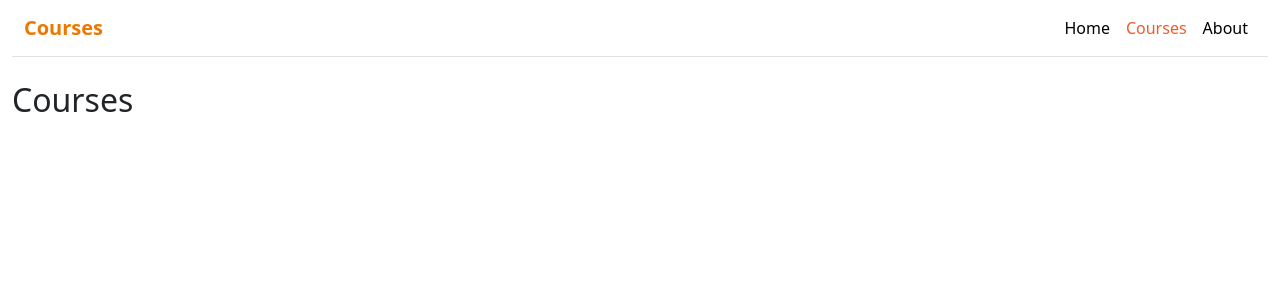
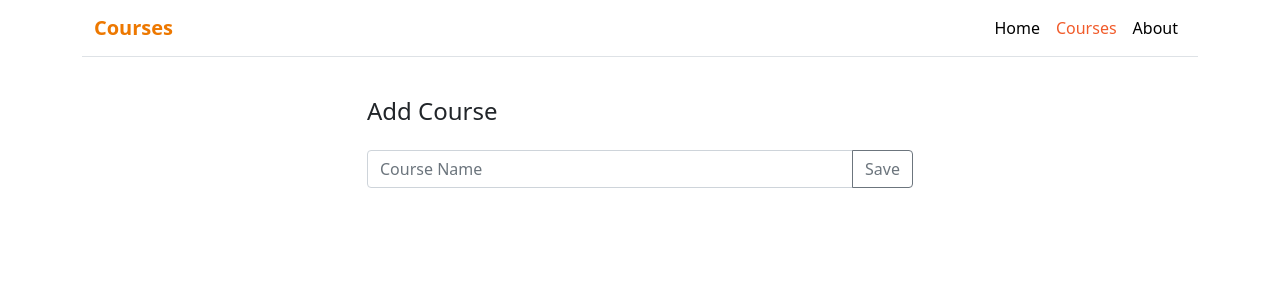
Before and after one commit to merveyyildiz/react17-redux-courselist-app, a React app: page /courses in a window 1280 px wide. Shown: the top 300 px of the page. Built offline with nearby package versions, Linux system fonts and the light colour scheme; what redux-immutable-state-invariant would draw is missing.

Commit message:
course page connected to redux

```diff
--- a/src/components/App.js
+++ b/src/components/App.js
@@ -8,7 +8,7 @@ import CoursesPage from "./courses/CoursesPage";
 
 function App() {
   return (
-    <div className="container-fluid">
+    <div className="container-md">
       <Header />
       <Switch>
         <Route exact path="/" component={HomePage} />
--- a/src/components/courses/CoursesPage.js
+++ b/src/components/courses/CoursesPage.js
@@ -1,7 +1,49 @@
-import React from "react";
+import React, {useState} from "react";
+import { useDispatch, useSelector } from 'react-redux';
+import { createCourse } from "../../redux/actions/courseActions";
 
 const CoursesPage = () => {
-  return <h2>Courses</h2>;
+  const [course, setCourse] = useState({});
+  const courses = useSelector(state => state.courses);
+  const dispatch = useDispatch();
+
+  const handleChange = (event) => {
+    setCourse({...course, title: event.target.value});
+  }
+
+  const handleSubmit = (event) => {
+    event.preventDefault();
+    dispatch(createCourse(course));
+    setCourse({});
+  }
+
+  return (
+    <div className="row">
+      <div className="col-6 offset-3">
+        <form onSubmit={handleSubmit} >
+          <h4 className="mt-3">Add Course</h4>
+
+          <div className="input-group my-4">
+            <input type="text" className="form-control" value={course.title} onChange={handleChange} placeholder="Course Name"  />
+            <input type="submit" value="Save" className="btn btn-outline-secondary" id="button-addon2"/>
+          </div>
+
+          {
+            courses &&
+            <ul className="list-group list-group-flush">
+              {
+                  courses?.map(course => (
+                    <li key={course.title} className="list-group-item">{course.title}</li>
+                  ))
+              }
+
+            </ul>
+          }
+
+        </form>
+      </div>
+    </div>
+  )
 };
 
 export default CoursesPage;
--- a/src/redux/actions/courseActions.js
+++ b/src/redux/actions/courseActions.js
@@ -1,3 +1,3 @@
 export function createCourse(course) {
-    return { type: "CREATE_COURSE", course: course }
+    return { type: "CREATE_COURSE", courses: course }
 }
--- a/src/redux/reducers/courseReducer.js
+++ b/src/redux/reducers/courseReducer.js
@@ -1,7 +1,7 @@
 export default function courseReducer(state= [], action) {
     switch(action.type) {
         case "CREATE_COURSE":
-            return [...state, {...action.course}];
+            return [...state, action.courses];
         default:
             return state;
     }
--- a/src/redux/reducers/index.js
+++ b/src/redux/reducers/index.js
@@ -2,7 +2,7 @@ import { combineReducers } from "redux";
 import courseReducer from "./courseReducer";
 
 const rootReducer = combineReducers({
-    courseReducer: courseReducer
+    courses: courseReducer
 });
 
 export default rootReducer;
```
